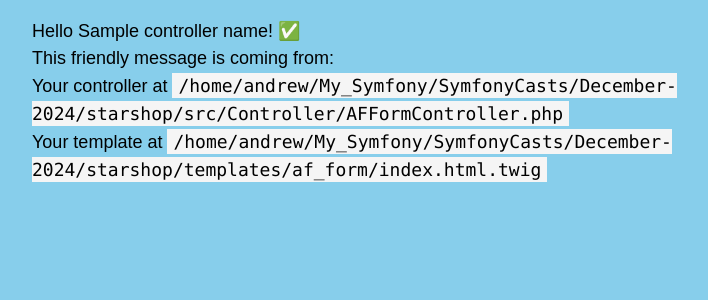
After one commit to cactus-blossom-it-services-limited/cosmic-coding-with-s7, a Symfony app: template templates/af_form/index.html.twig in a window 1280 px wide. The commit adds this page. Shown: the top 300 px of the page, without its empty margins (208-916 px from the left). Run offline with Twig, Linux system fonts and the light colour scheme; the template is opened without the code that fills it: most values are stand-ins (such as "Sample title", 1, 10 or a date in 2020); style sheets or scripts are compiled from the project's sources; some libraries are stand-ins or nearby versions.

Commit message:
add controller for form component

```diff
--- /dev/null
+++ b/templates/af_form/index.html.twig
@@ -0,0 +1,20 @@
+{% extends 'base.html.twig' %}
+
+{% block title %}Hello AFFormController!{% endblock %}
+
+{% block body %}
+<style>
+    .example-wrapper { margin: 1em auto; max-width: 800px; width: 95%; font: 18px/1.5 sans-serif; }
+    .example-wrapper code { background: #F5F5F5; padding: 2px 6px; }
+</style>
+
+<div class="example-wrapper">
+    <h1>Hello {{ controller_name }}! ✅</h1>
+
+    This friendly message is coming from:
+    <ul>
+        <li>Your controller at <code>/home/andrew/My_Symfony/SymfonyCasts/December-2024/starshop/src/Controller/AFFormController.php</code></li>
+        <li>Your template at <code>/home/andrew/My_Symfony/SymfonyCasts/December-2024/starshop/templates/af_form/index.html.twig</code></li>
+    </ul>
+</div>
+{% endblock %}
--- a/templates/main/homepage.html.twig
+++ b/templates/main/homepage.html.twig
@@ -9,6 +9,7 @@
 {#    </p>#}
 {# HTTP 500 internal server error: #}
 {# 'When using set, you must have the same number of variables and assignments. #}
+    <section class="grid max-w-8xl gap-4 mx-4">
 <h1>Starshop: your monopoly-busting option for Starship parts!</h1>
 
 <div>
@@ -59,4 +60,5 @@
         <p>3 days ago was {{ "3 days ago"|date("m/d/Y") }}</p>
         <p>Yesterday was {{ "yesterday"|date("m/d/Y") }}</p>
     </div>
+    </section>
 {% endblock %}
```
Also changed, not shown: src/Controller/AFFormController.php (added, +18 -0 lines).
